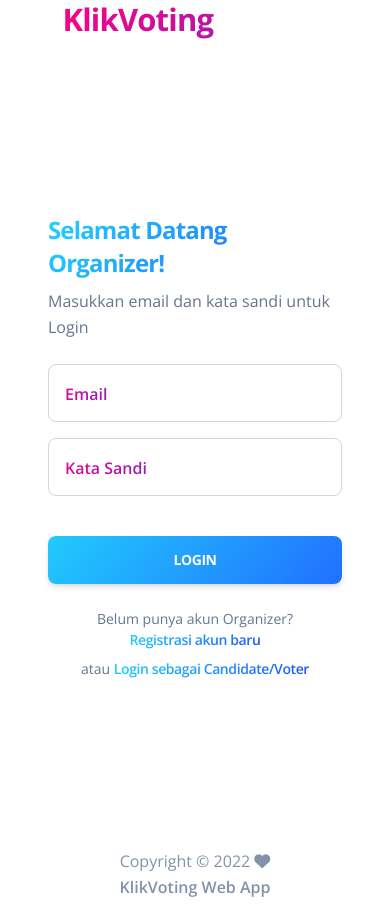
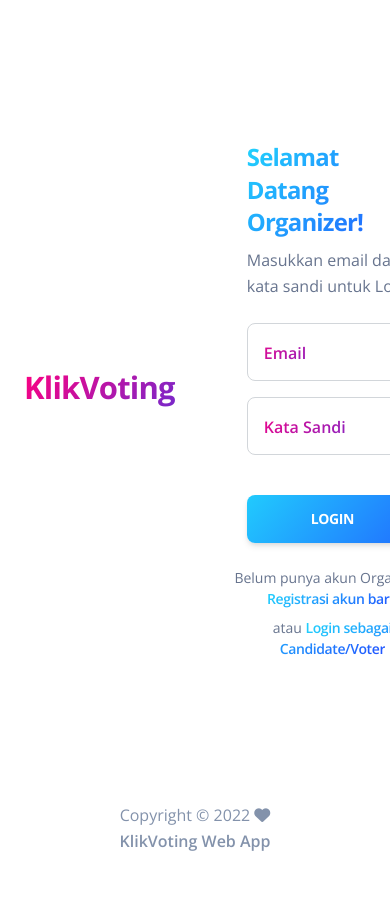
Before and after one commit to bemrdo/klikvoting, a Flask app: page / in a window 390 px wide. After the commit the page ends 851 px from the top, so only its background shows below. Run offline with Flask 2, Linux system fonts and the light colour scheme; parts of the project's set-up code (start-up, migrations or seed data) failed here and were passed over; some libraries are stand-ins or nearby versions.

Commit message:
show header in xs sm view

```diff
--- a/templates/login.html
+++ b/templates/login.html
@@ -18,16 +18,16 @@
         </div>
     </div>
 </div>
-<div class="main-content mt-0 d-block d-md-none">
-    <section>
-        <div class="container-fluid">
-            <h1 class="font-weight-bolder text-gradient text-primary ms-login">KlikVoting</h1>
-        </div>
-    </section>
-</div>
 <main class="main-content mt-0">
     <section>
         <div class="page-header min-vh-90">
+            <div class="containter d-block d-md-none">
+                <div class="card card-plain">
+                    <div class="card-header pb-0 text-center bg-transparent">
+                        <h1 class="font-weight-bolder text-gradient text-primary">KlikVoting</h1>
+                    </div>
+                </div>
+            </div>
             <div class="container">
                 <div class="row">
                     <div class="col-xl-4 col-lg-5 col-md-6 d-flex flex-column mx-auto">
```
